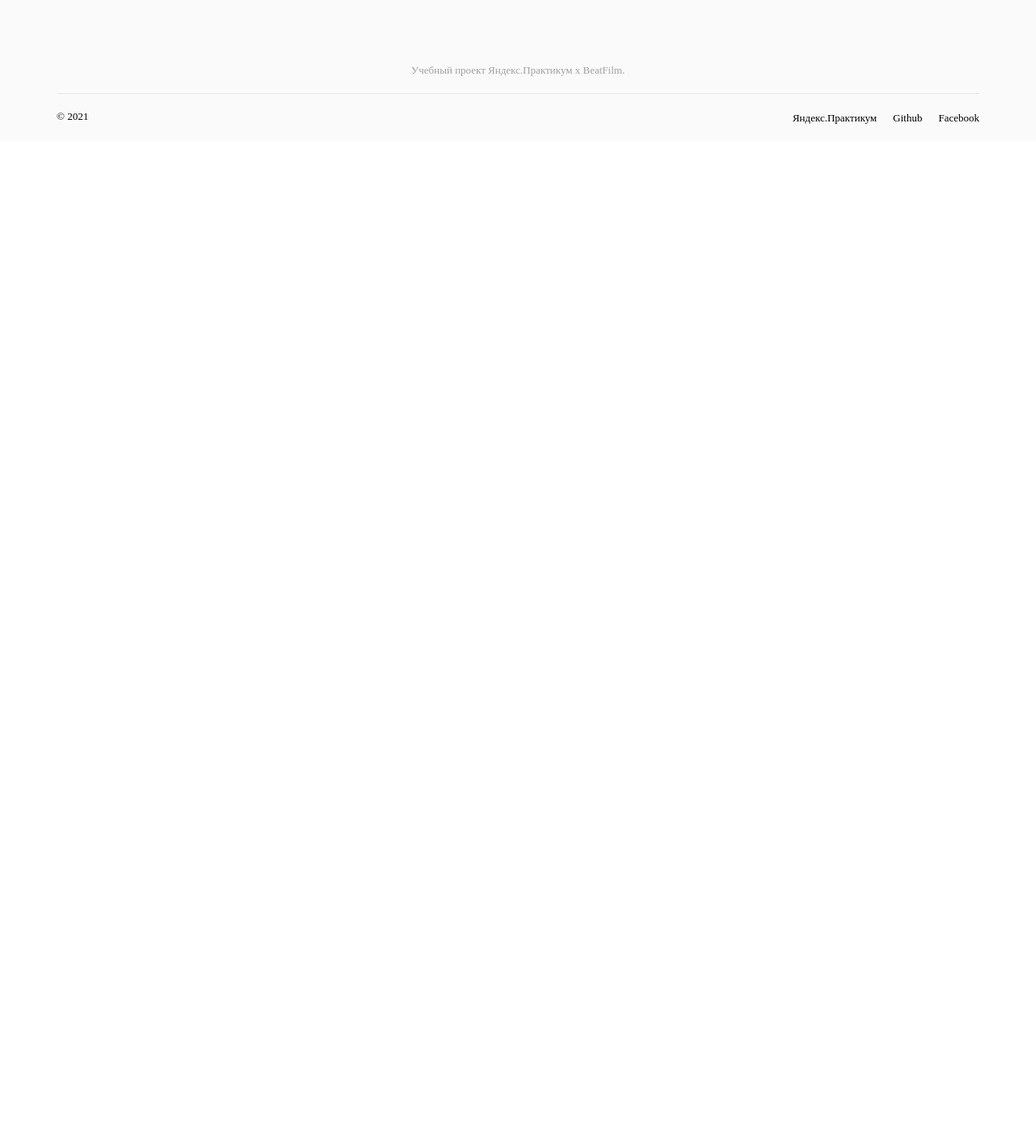
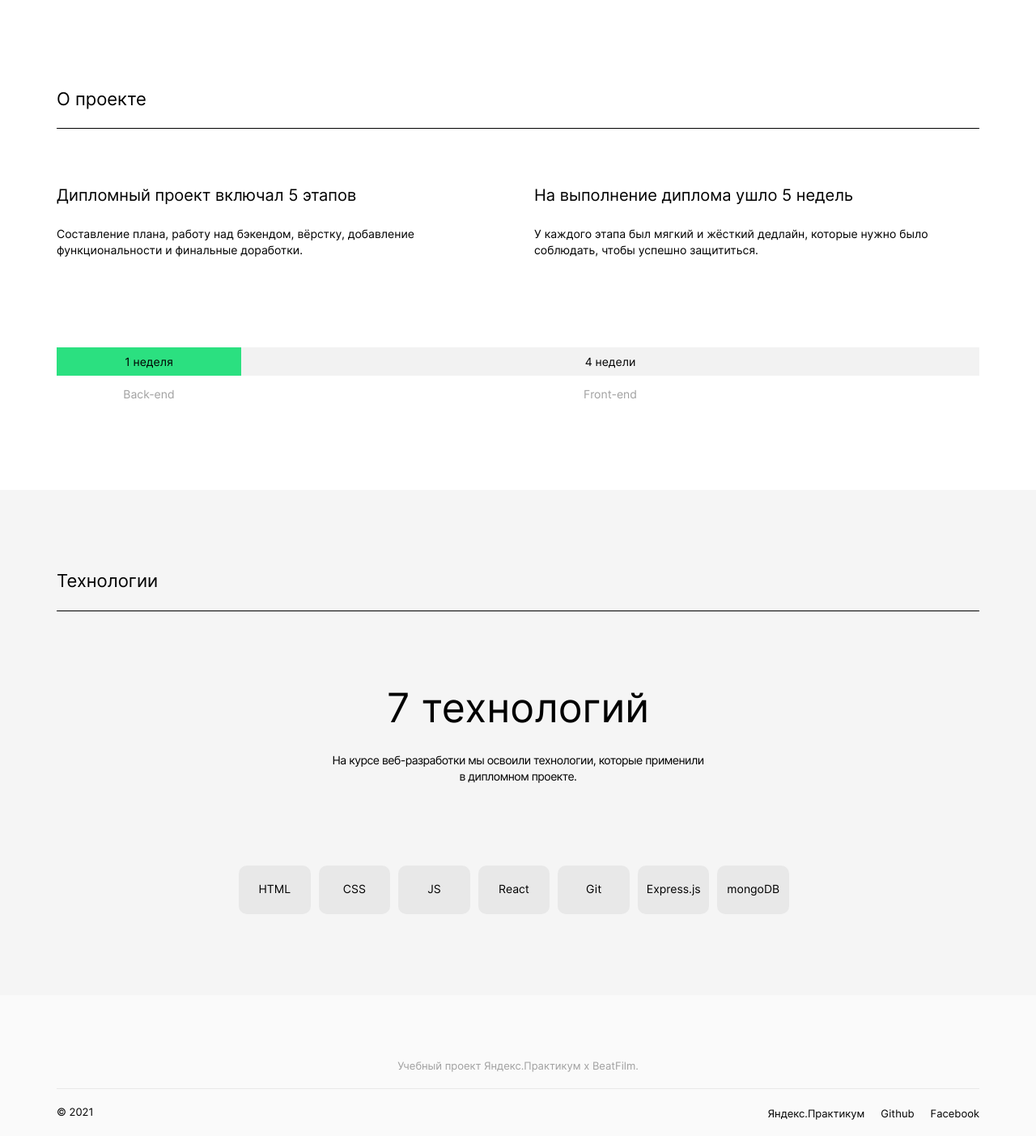
Before and after one commit to xatepk/movies-explorer-frontend, a React (Create React App) app: page / in a window 1280 px wide. Shown: the whole page at 81% size. Before the commit the page ends 800 px from the top, so only its background shows below. Built offline with nearby package versions, Linux system fonts and the light colour scheme.

Commit message:
feature:Main

```diff
--- /dev/null
+++ b/src/components/AboutProject/AboutProject.css
@@ -0,0 +1,64 @@
+.project {
+  padding: 110px 70px;
+}
+
+.project__heading {
+  padding: 0 0 23px;
+  font-size: 22px;
+  font-weight: 1.23;
+  border-bottom: 1px solid #000;
+  margin: 0;
+}
+
+.project__tasks {
+  margin-top: 70px;
+  display: grid;
+  grid-template-columns: repeat(2, 1fr);
+  column-gap: 40px;
+}
+
+.project__title {
+  margin: 0 0 26px;
+  font-size: 20px;
+  font-weight: 400;
+  line-height: 1.2;
+}
+
+.project__description {
+  margin: 0;
+  font-size: 14px;
+  line-height: 1.43;
+}
+
+.project__graphs {
+  margin-top: 110px;
+  display: grid;
+  grid-template-columns: 1fr 4fr;
+  grid-template-rows: auto;
+  row-gap: 14px;
+  text-align: center;
+}
+
+.project__graph-title {
+  margin: 0;
+  padding: 9px 0;
+  font-size: 14px;
+  line-height: 1.22;
+  font-weight: normal;
+}
+
+.project__graph-title_green {
+  background-color: #2BE080;
+}
+
+.project__graph-title_gray {
+  background-color: #F2F2F2;
+}
+
+.project__graph-desc {
+  margin: 0;
+  color: #A0A0A0;
+  font-size: 14px;
+  line-height: 1.22;
+  font-weight: normal;
+}
--- /dev/null
+++ b/src/components/AboutProject/AboutProject.js
@@ -0,0 +1,27 @@
+import './AboutProject.css';
+
+function AboutProject() {
+  return(
+    <section className="project">
+      <p className="project__heading">О проекте</p>
+      <div className="project__tasks">
+        <div className="project__task">
+          <h3 className="project__title">Дипломный проект включал 5 этапов</h3>
+          <p className="project__description">Составление плана, работу над бэкендом, вёрстку, добавление функциональности и финальные доработки.</p>
+        </div>
+        <div className="project__task">
+          <h3 className="project__title">На выполнение диплома ушло 5 недель</h3>
+          <p className="project__description">У каждого этапа был мягкий и жёсткий дедлайн, которые нужно было соблюдать, чтобы успешно защититься.</p>
+        </div>
+      </div>
+      <div className="project__graphs">
+        <h3 className="project__graph-title project__graph-title_green">1 неделя</h3>
+        <h3 className="project__graph-title project__graph-title_gray">4 недели</h3>
+        <p className="project__graph-desc">Back-end</p>
+        <p className="project__graph-desc">Front-end</p>
+      </div>
+    </section>
+  );
+}
+
+export default AboutProject;
--- a/src/components/App/App.css
+++ b/src/components/App/App.css
@@ -1,38 +1,7 @@
-.App {
-  text-align: center;
+.page {
+  font-family: 'Inter', 'Arial', 'Helvetica', sans-serif;
+  width: 100%;
+  min-height: 100vh;
+  -webkit-font-smoothing: antialiased;
+  -moz-osx-font-smoothing: grayscale;
 }
-
-.App-logo {
-  height: 40vmin;
-  pointer-events: none;
-}
-
-@media (prefers-reduced-motion: no-preference) {
-  .App-logo {
-    animation: App-logo-spin infinite 20s linear;
-  }
-}
-
-.App-header {
-  background-color: #282c34;
-  min-height: 100vh;
-  display: flex;
-  flex-direction: column;
-  align-items: center;
-  justify-content: center;
-  font-size: calc(10px + 2vmin);
-  color: white;
-}
-
-.App-link {
-  color: #61dafb;
-}
-
-@keyframes App-logo-spin {
-  from {
-    transform: rotate(0deg);
-  }
-  to {
-    transform: rotate(360deg);
-  }
-}
--- a/src/components/App/App.js
+++ b/src/components/App/App.js
@@ -1,4 +1,5 @@
 import React from 'react';
+import './App.css';
 import '../../index.css';
 import Main from '../Main/Main';
 
--- a/src/components/Footer/Footer.css
+++ b/src/components/Footer/Footer.css
@@ -1,10 +1,11 @@
 .footer {
   background-color: #FAFAFA;
+  padding: 0 70px;
 }
 
 .footer__heading {
   padding: 79px 0 20px;
-  margin: 0 70px;
+  margin: 0;
   text-align: center;
   font-size: 13px;
   line-height: 1.23;
@@ -18,7 +19,7 @@
 }
 
 .footer-bottom {
-  padding: 20px 70px;
+  padding: 20px 0;
 }
 
 .footer__copyright {
--- a/src/components/Footer/Footer.js
+++ b/src/components/Footer/Footer.js
@@ -15,7 +15,7 @@ function Footer () {
               <a href="https://github.com/xatepk" className="footer__link">Github</a>
             </li>
             <li className="footer__item">
-              <a href="" className="footer__link">Facebook</a>
+              <a href="https://ru-ru.facebook.com/" className="footer__link">Facebook</a>
             </li>
           </ul>
         </nav>
--- a/src/components/Main/Main.js
+++ b/src/components/Main/Main.js
@@ -1,9 +1,15 @@
 import './Main.css';
+import AboutProject from '../AboutProject/AboutProject';
+import Techs from '../Techs/Techs';
 import Footer from '../Footer/Footer';
 
 function Main() {
   return(
+    <>
+    <AboutProject />
+    <Techs />
     <Footer />
+    </>
   )
 }
 
--- /dev/null
+++ b/src/components/Techs/Techs.css
@@ -0,0 +1,51 @@
+.techs {
+  background-color: #F5F5F5;
+  padding: 0 70px;
+}
+
+.techs__heading {
+  padding: 100px 0 23px;
+  font-size: 22px;
+  font-weight: 1.23;
+  border-bottom: 1px solid #000;
+  margin: 0;
+}
+
+.techs__title {
+  margin: 90px 0 26px;
+  text-align: center;
+  font-size: 50px;
+  line-height: 1.16;
+  font-weight: 400;
+}
+
+.techs__description {
+  max-width: 460px;
+  font-size: 14px;
+  margin: 0 auto;
+  line-height: 1.43;
+  text-align: center;
+  letter-spacing: -0.5px;
+}
+
+.techs__list {
+  display: flex;
+  list-style-type: none;
+  margin: 0 auto;
+  padding: 100px 0;
+  max-width: 690px;
+}
+
+.techs__item {
+  width: 90px;
+  height: 60px;
+  box-sizing: border-box;
+  font-size: 14px;
+  line-height: 1.21;
+  border-radius: 10px;
+  background-color: #E8E8E8;
+  display: flex;
+  justify-content: center;
+  align-items: center;
+  margin-right: 10px;
+}
--- /dev/null
+++ b/src/components/Techs/Techs.js
@@ -0,0 +1,23 @@
+import './Techs.css';
+
+function Techs() {
+  return(
+    <section className="techs">
+      <p className="techs__heading">Технологии</p>
+      <h3 className="techs__title">7 технологий</h3>
+      <p className="techs__description">На курсе веб-разработки мы освоили технологии, которые применили в дипломном проекте.</p>
+      <ul className="techs__list">
+        <li className="techs__item">HTML</li>
+        <li className="techs__item">CSS</li>
+        <li className="techs__item">JS</li>
+        <li className="techs__item">React</li>
+        <li className="techs__item">Git</li>
+        <li className="techs__item">Express.js</li>
+        <li className="techs__item">mongoDB</li>
+      </ul>
+
+    </section>
+  );
+}
+
+export default Techs;
```
